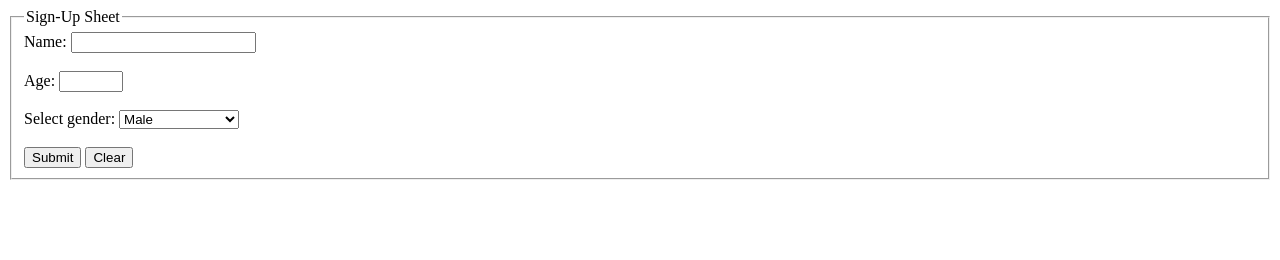
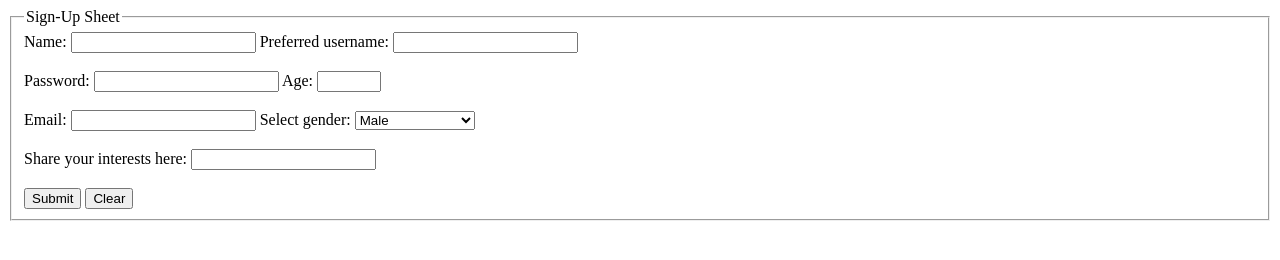
Before and after one commit to izadore0324/Indapan_4QFA1, a plain HTML site: page index.html in a window 1280 px wide. Drawn offline with Linux system fonts and the light colour scheme.

Commit message:
Add files via upload

```diff
--- a/index.html
+++ b/index.html
@@ -10,17 +10,31 @@
         <fieldset form="input">
         <legend>Sign-Up Sheet </legend>
         <label for="name">Name:</label>
-        <input type="text" id="name" name="name" onblur="changeCol()"><br><br>
+        <input type="text" id="name" name="name" onblur="changeCol()">
+
+        <label for="uname">Preferred username:</label>
+        <input type="text" id="uname" name="uname" onblur="changeCol3()"><br><br>
+
+        <label for="pword">Password:</label>
+        <input type="password" id="pword" name="pword" onblur="changeCol5()">
+
         <label for="age">Age: </label>
         <input type="number" id="age" name="age" min="1" max="100" onblur="changeCol2()"><br><br>
+
+        <label for="email">Email:</label>
+        <input type="email" id="email" name="email" onblur="changeCol4()">
+
         <label for="gender">Select gender: </label>
         <select name="gender" id="gen">
             <option value="Male">Male</option>
             <option value="Female">Female</option>
             <option value="Prefer not to say">Prefer not to say</option>
-        </select>
-        <br>
-        <br>
+        </select><br><br>
+
+        <label for="text">Share your interests here:</label>
+        <input type="text" id="txt" name="text" onblur="changeCol6()">
+        <br><br>
+
 
         <input type="submit" value="Submit">
         <input type="reset" value="Clear" onclick="resetAll()">
@@ -34,7 +48,10 @@
         var a = document.getElementById("name").value;
         var b = document.getElementById("age").value;
         var c = document.getElementById("gen").value;
-        document.getElementById("output").innerHTML = "<br>" + "Name: " + a + "<br>" + "Age: " + b + "<br>" + "Gender: " + c;
+        var d = document.getElementById("uname").value;
+        var e = document.getElementById("email").value;
+        var f = document.getElementById("txt").value;
+        document.getElementById("output").innerHTML = "<br>" + "Name: " + a + "<br>" + "Preferred username: " + d + "<br>" + "Age: " + b + "<br>" +"Email: " + e + "<br>" + "Gender: " + c + "<br>" + "Information: " + "<br>" + f;
         return false;
     }
 
@@ -42,6 +59,10 @@
         document.getElementById("output").innerHTML = "";
         document.getElementById("name").style.borderColor = "";
         document.getElementById("age").style.borderColor = "";
+        document.getElementById("uname").style.borderColor = "";
+        document.getElementById("email").style.borderColor = "";
+        document.getElementById("txt").style.borderColor = "";
+        document.getElementById("pword").style.borderColor = "";
     }
 
     function changeCol() {
@@ -64,6 +85,46 @@
         }
     }
 
+    function changeCol3() {
+        var c = document.getElementById("uname");
+        if (c.value == "") {
+        document.getElementById("uname").style.borderColor = "red";
+        }
+        else {
+        document.getElementById("uname").style.borderColor = "green";
+        }
+    }
+
+    function changeCol4() {
+        var d = document.getElementById("email");
+        if (d.value == "") {
+        document.getElementById("email").style.borderColor = "red";
+        }
+        else {
+        document.getElementById("email").style.borderColor = "green";
+        }
+    }
+
+    function changeCol5() {
+        var e = document.getElementById("pword");
+        if (e.value == "") {
+        document.getElementById("pword").style.borderColor = "red";
+        }
+        else {
+        document.getElementById("pword").style.borderColor = "green";
+        }
+    }
+
+    function changeCol6() {
+        var f = document.getElementById("txt");
+        if (f.value == "") {
+        document.getElementById("txt").style.borderColor = "red";
+        }
+        else {
+        document.getElementById("txt").style.borderColor = "green";
+        }
+    }
+
     </script>
 </body>
 </html>
```
